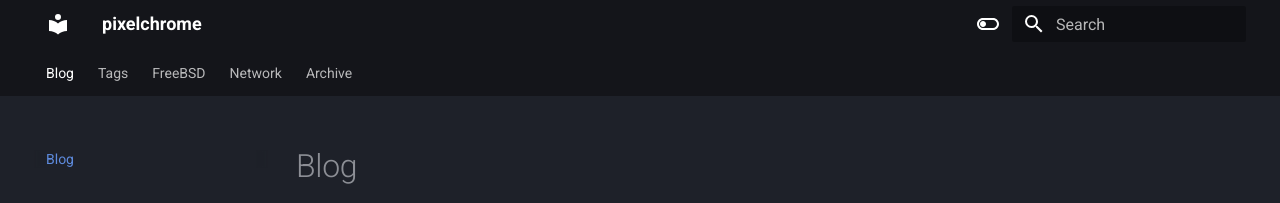
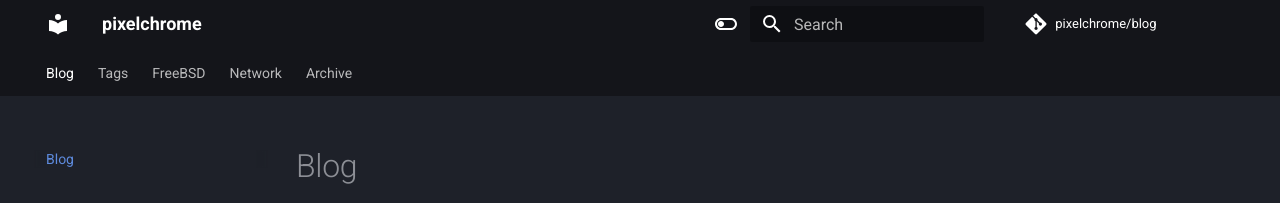
Before and after one commit to pixelchrome/blog, an MkDocs documentation site: the page built from docs/index.md, in a window 1280 px wide. Shown: the top 203 px of the page. Built offline with MkDocs 1.6.1 and Material for MkDocs 9.7.7, drawn with Linux system fonts in a browser that asks for light colours; comment, search, counter and statistics services are not loaded.

Commit message:
updated config.yml to site_url & post about nginx rewrite

```diff
--- a/mkdocs.yml
+++ b/mkdocs.yml
@@ -1,6 +1,9 @@
 site_name: pixelchrome
 site_description: a different view...
-site_url: https://pixelchrome.org/area51
+site_url: https://pixelchrome.org/blog
+repo_url: https://github.com/pixelchrome/blog/
+repo_name: pixelchrome/blog
+edit_uri: edit/main/docs/
 theme:
   name: material
   palette:
@@ -25,14 +28,14 @@ theme:
     - navigation.instant.progress
     - search.suggest
     - search.highlight
-    - content.action.edit
+    - content.action.view
     - content.tabs.link
     - content.code.annotation
     - content.code.copy
     - toc.follow
     #- toc.integrate
   icon:
-    repo: fontawesome/brands/gitlab
+    #repo: fontawesome/brands/gitlab
 
 plugins:
   - blog:
@@ -61,6 +64,9 @@ plugins:
       fallback_to_build_date: true
       enable_creation_date: true
   - tags
+  #- git-committers:
+  #repository: pixelchrome/blog
+  #branch: main
 
 markdown_extensions:
   - admonition
--- a/requirements.txt
+++ b/requirements.txt
@@ -34,3 +34,4 @@ backrefs~=5.7.post1
 requests~=2.26
 mkdocs-git-revision-date-localized-plugin
 mkdocs-rss-plugin
+mkdocs-git-committers-plugin-2
```
Also changed, not shown: README.md (+2 -2 lines), 1 other file.
